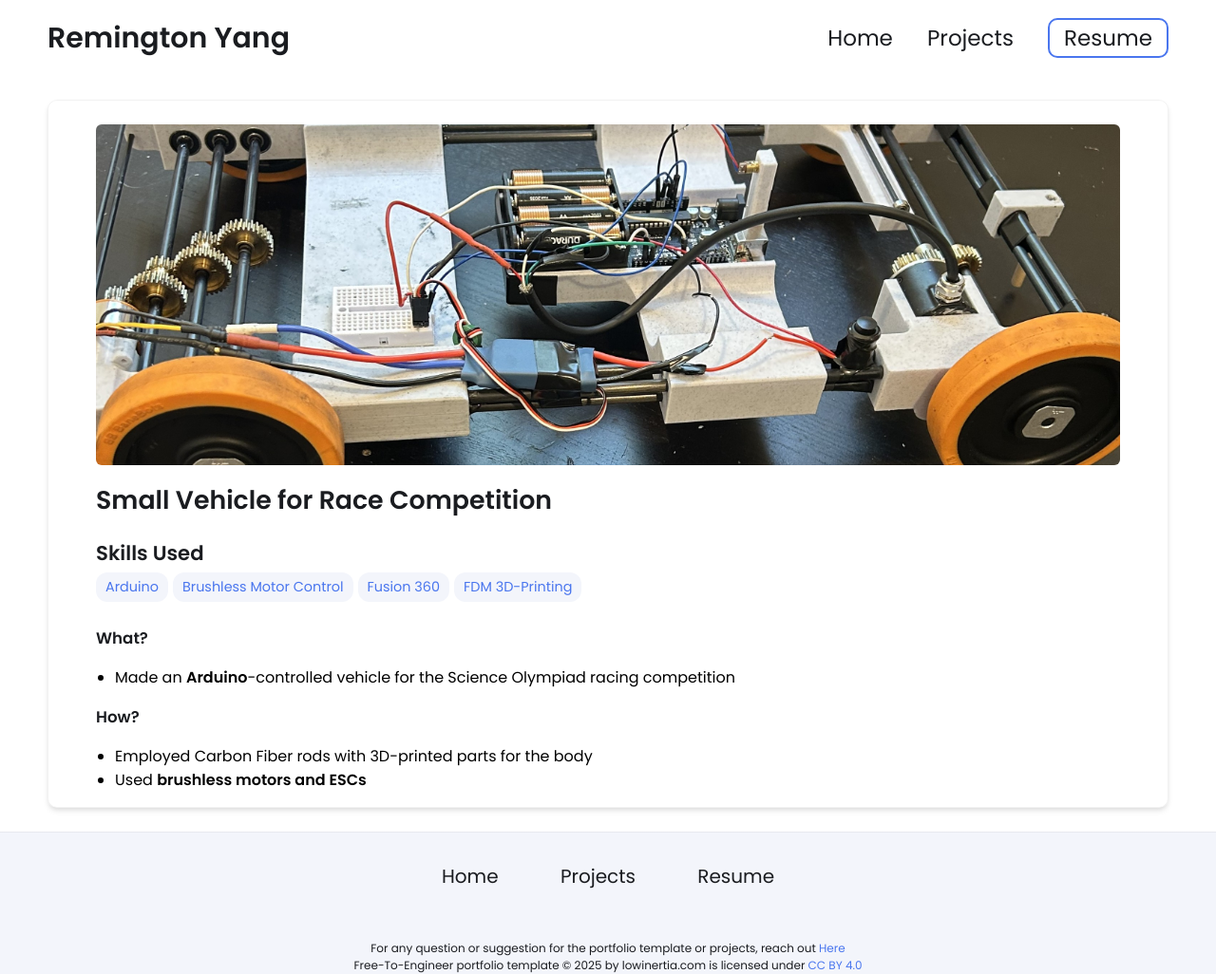
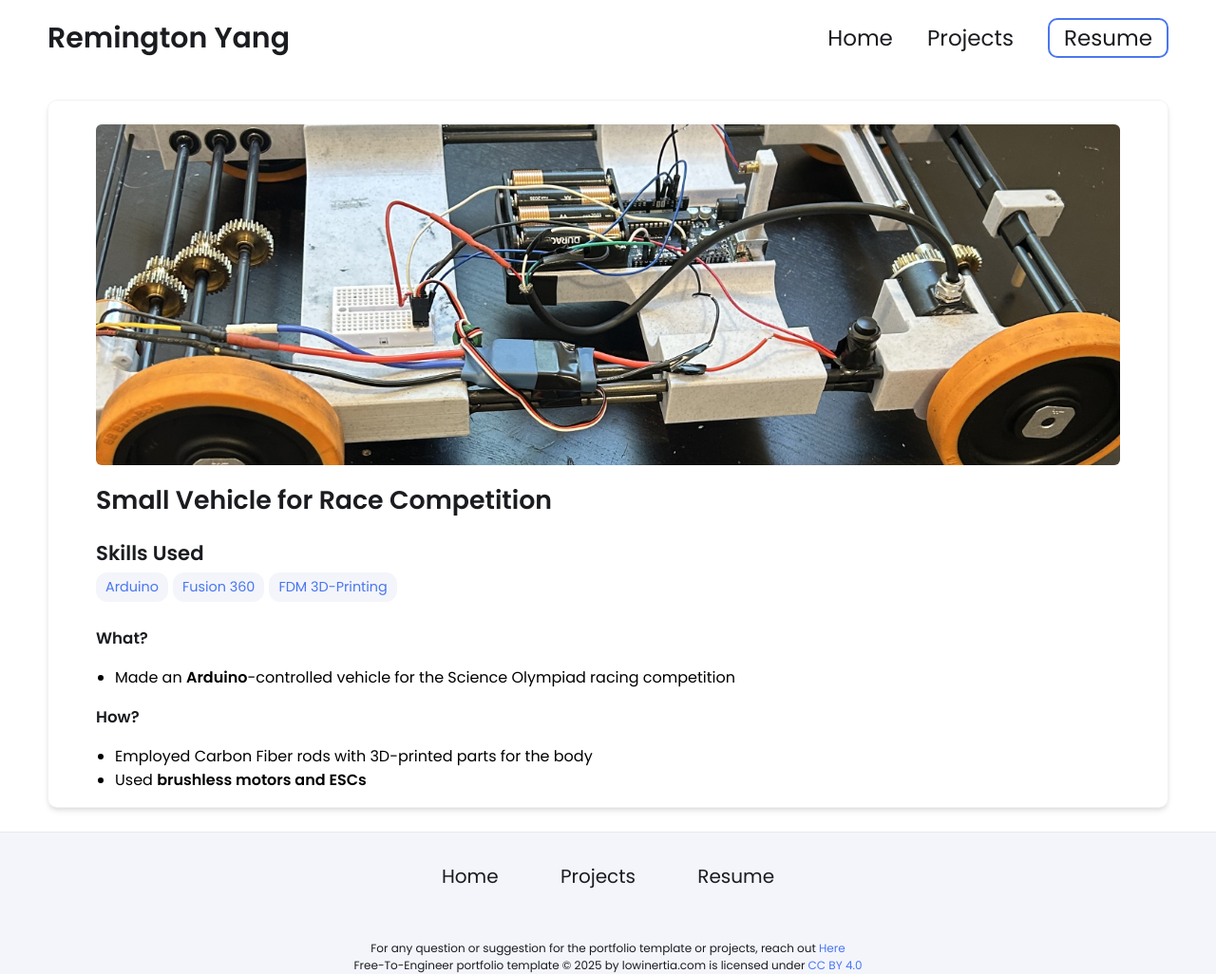
Before and after one commit to MegaPerkyCello/MegaPerkyCello.github.io, a Jekyll site: the page built from _projects/EV/index.md, in a window 1280 px wide. Shown: the whole page at 95% size. Built offline with Jekyll 4.4.1, drawn with Linux system fonts in a browser that asks for light colours.

Commit message:
Update index.md

```diff
--- a/_projects/EV/index.md
+++ b/_projects/EV/index.md
@@ -4,7 +4,6 @@ title: Small Vehicle for Race Competition
 description: Made an Arduino-controlled vehicle for the Science Olympiad racing competition.
 skills:
   - Arduino
-  - Brushless Motor Control
   - Fusion 360
   - FDM 3D-Printing
 
```
